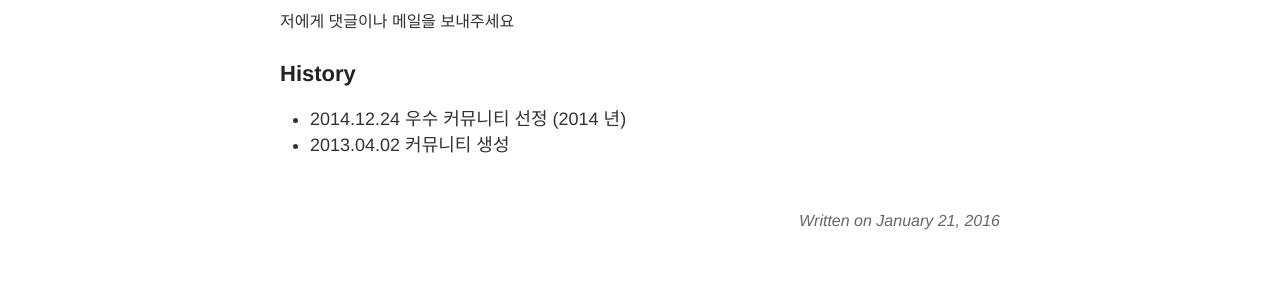
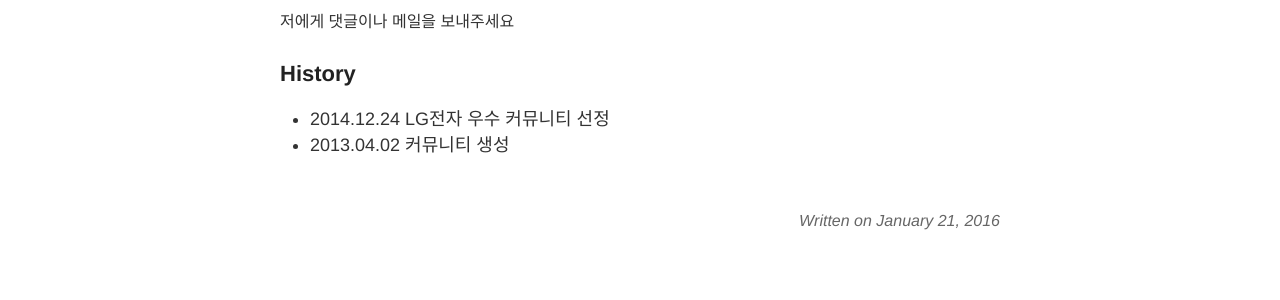
Before and after one commit to seirion/aaa, a Jekyll site: the page built from _posts/2016-01-21-aaa-intro.md, in a window 1280 px wide. Shown: the part 1360-1660 px from the top of the page. Built offline with Jekyll 4.4.1, drawn with Linux system fonts in a browser that asks for light colours; Markdown is read by kramdown in place of the engine named in the settings; comment, search, counter and statistics services are not loaded.

Commit message:
Update 2016-01-21-aaa-intro.md

```diff
--- a/_posts/2016-01-21-aaa-intro.md
+++ b/_posts/2016-01-21-aaa-intro.md
@@ -30,5 +30,5 @@ C++ python 을 추천합니다. 하지만 크게 관계 없습니다.
 ### 가입은 어떻게 합니까 ?
 저에게 댓글이나 메일을 보내주세요
 ## History
-- 2014.12.24 우수 커뮤니티 선정 (2014 년)
+- 2014.12.24 LG전자 우수 커뮤니티 선정
 - 2013.04.02 커뮤니티 생성
```
